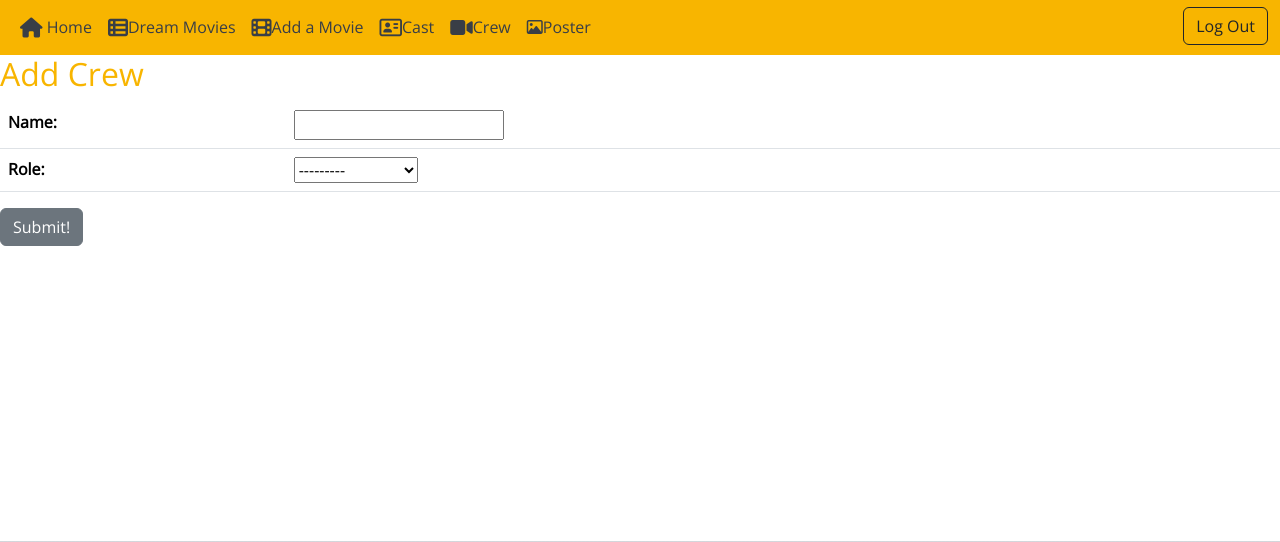
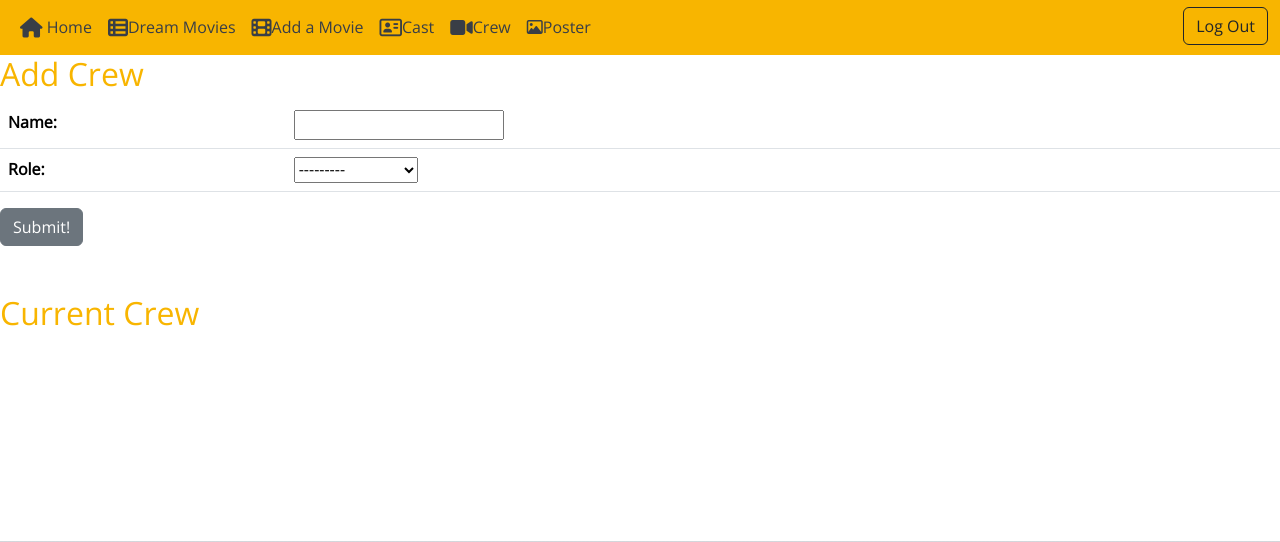
Before and after one commit to johnbean36/fantasy3movies, a Django app: page /movies/production/ in a window 1280 px wide. Shown: the part 119-661 px from the top of the page. Run offline with Django 5.2, Linux system fonts and the light colour scheme; the visitor is signed in with stand-in values (Sample User, id 1); data that the repository does not hold is empty; some libraries are stand-ins or nearby versions.

Commit message:
headers added on crew/cast

```diff
--- a/main_app/templates/main_app/actor_form.html
+++ b/main_app/templates/main_app/actor_form.html
@@ -9,6 +9,7 @@
 <input type="submit" value="Submit!" class="btn btn-secondary">
 </form>
 <br><br>
+<h2>Current Actors</h2>
 <div class="divider"></div>
 {% if actor_list %}
 <table class="table">
--- a/main_app/templates/main_app/prod_mem_form.html
+++ b/main_app/templates/main_app/prod_mem_form.html
@@ -10,6 +10,7 @@
 <input type="submit" value="Submit!" class="btn btn-secondary">
 </form>
 <br><br>
+<h2>Current Crew</h2>
 <div class="divider"></div>
 {% if prod_list %}
 <table class="table">
```
